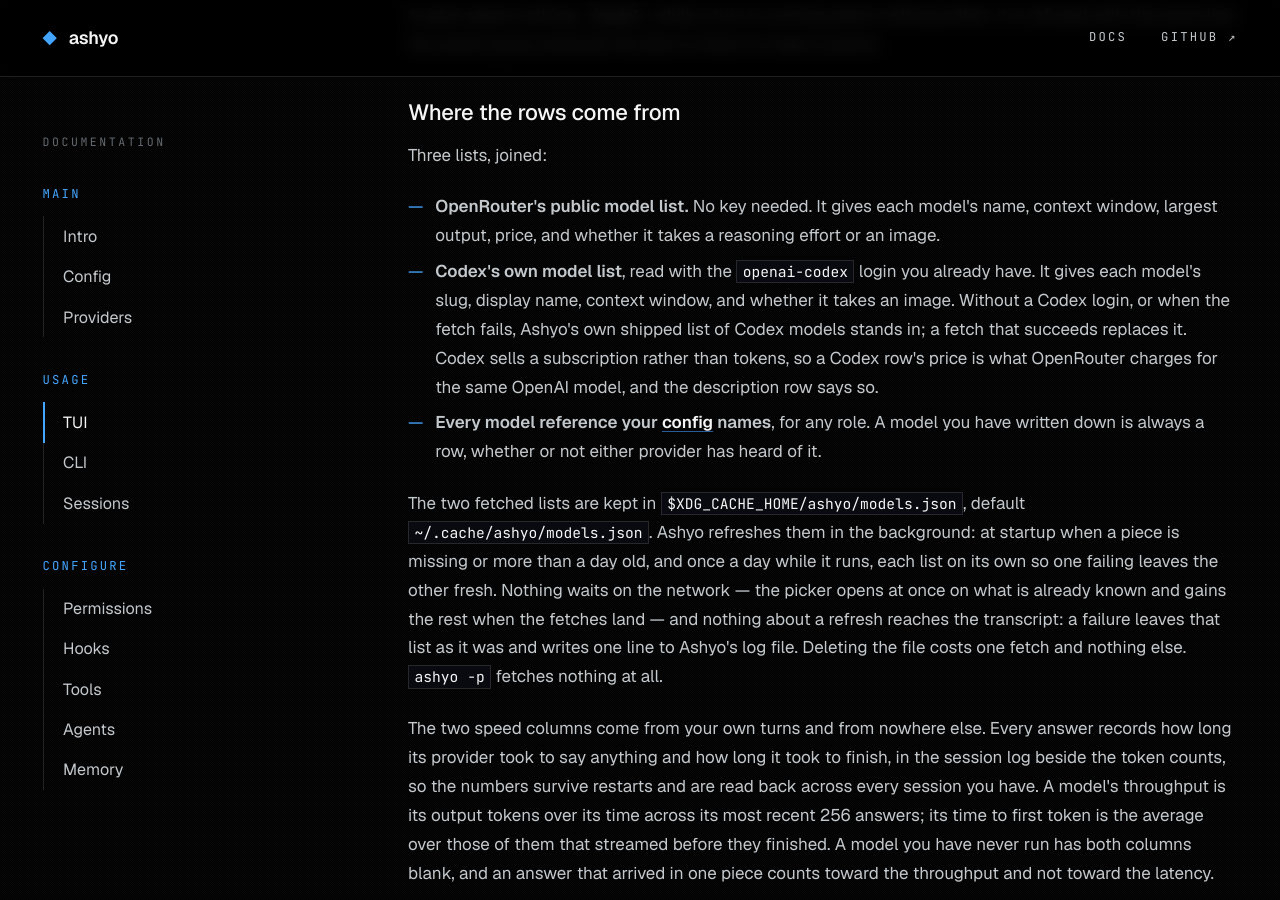
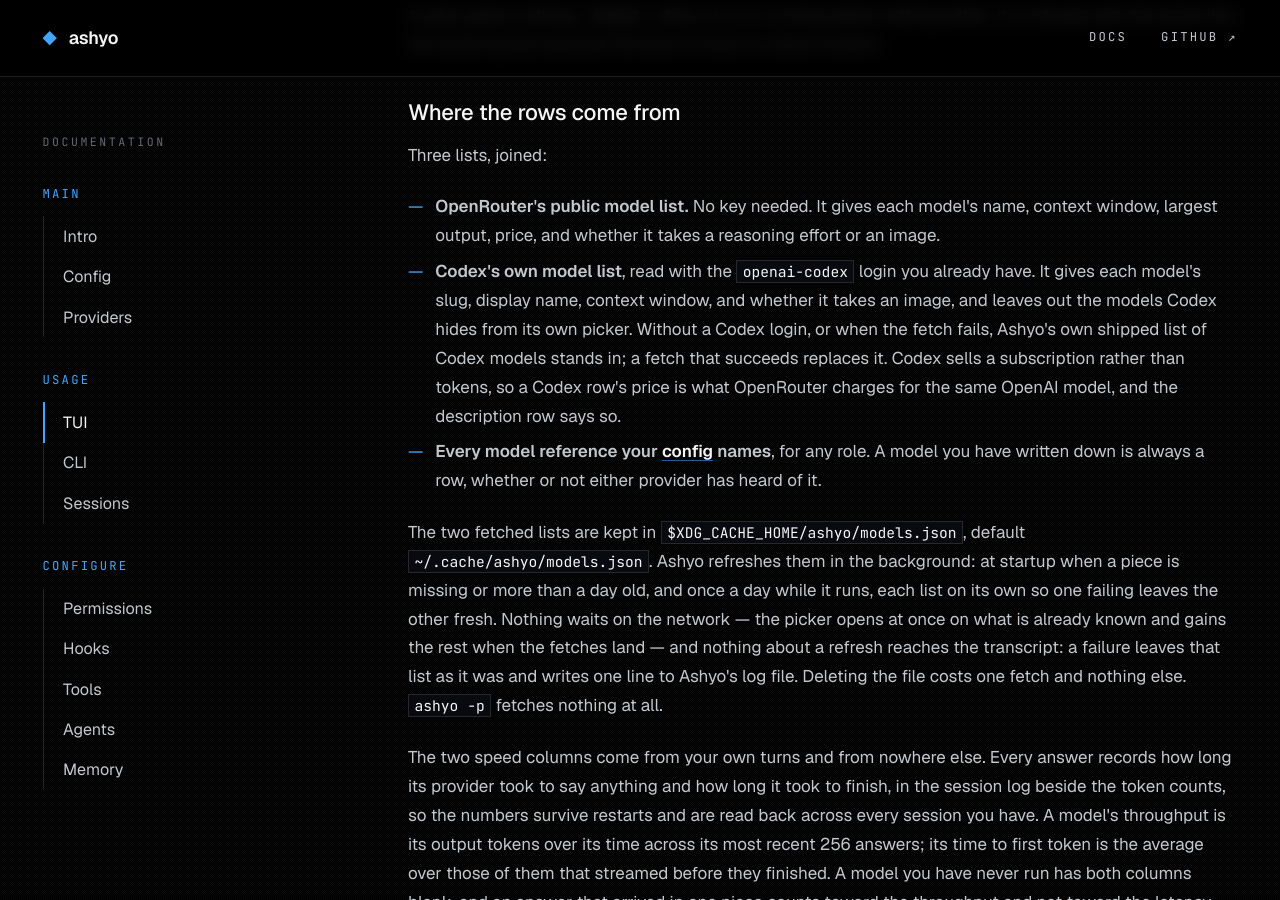
Before and after one commit to ashyo-ai/ashyo-ai.github.io, a Jekyll site: the page built from tui.html, in a window 1280 px wide and 900 px high, scrolled down 14721 px. Built offline with Jekyll 4.4.1, drawn with Linux system fonts in a browser that asks for light colours.

Commit message:
fix(catalog): ask the Codex backend for its model list as a client that can see it

```diff
--- a/tui.html
+++ b/tui.html
@@ -148,7 +148,7 @@
 <p>Three lists, joined:</p>
 <ul>
 <li><b>OpenRouter's public model list.</b> No key needed. It gives each model's name, context window, largest output, price, and whether it takes a reasoning effort or an image.</li>
-<li><b>Codex's own model list</b>, read with the <code>openai-codex</code> login you already have. It gives each model's slug, display name, context window, and whether it takes an image. Without a Codex login, or when the fetch fails, Ashyo's own shipped list of Codex models stands in; a fetch that succeeds replaces it. Codex sells a subscription rather than tokens, so a Codex row's price is what OpenRouter charges for the same OpenAI model, and the description row says so.</li>
+<li><b>Codex's own model list</b>, read with the <code>openai-codex</code> login you already have. It gives each model's slug, display name, context window, and whether it takes an image, and leaves out the models Codex hides from its own picker. Without a Codex login, or when the fetch fails, Ashyo's own shipped list of Codex models stands in; a fetch that succeeds replaces it. Codex sells a subscription rather than tokens, so a Codex row's price is what OpenRouter charges for the same OpenAI model, and the description row says so.</li>
 <li><b>Every model reference your <a href="config.html#roles">config</a> names</b>, for any role. A model you have written down is always a row, whether or not either provider has heard of it.</li>
 </ul>
 <p>The two fetched lists are kept in <code>$XDG_CACHE_HOME/ashyo/models.json</code>, default <code>~/.cache/ashyo/models.json</code>. Ashyo refreshes them in the background: at startup when a piece is missing or more than a day old, and once a day while it runs, each list on its own so one failing leaves the other fresh. Nothing waits on the network — the picker opens at once on what is already known and gains the rest when the fetches land — and nothing about a refresh reaches the transcript: a failure leaves that list as it was and writes one line to Ashyo's log file. Deleting the file costs one fetch and nothing else. <code>ashyo -p</code> fetches nothing at all.</p>
```
